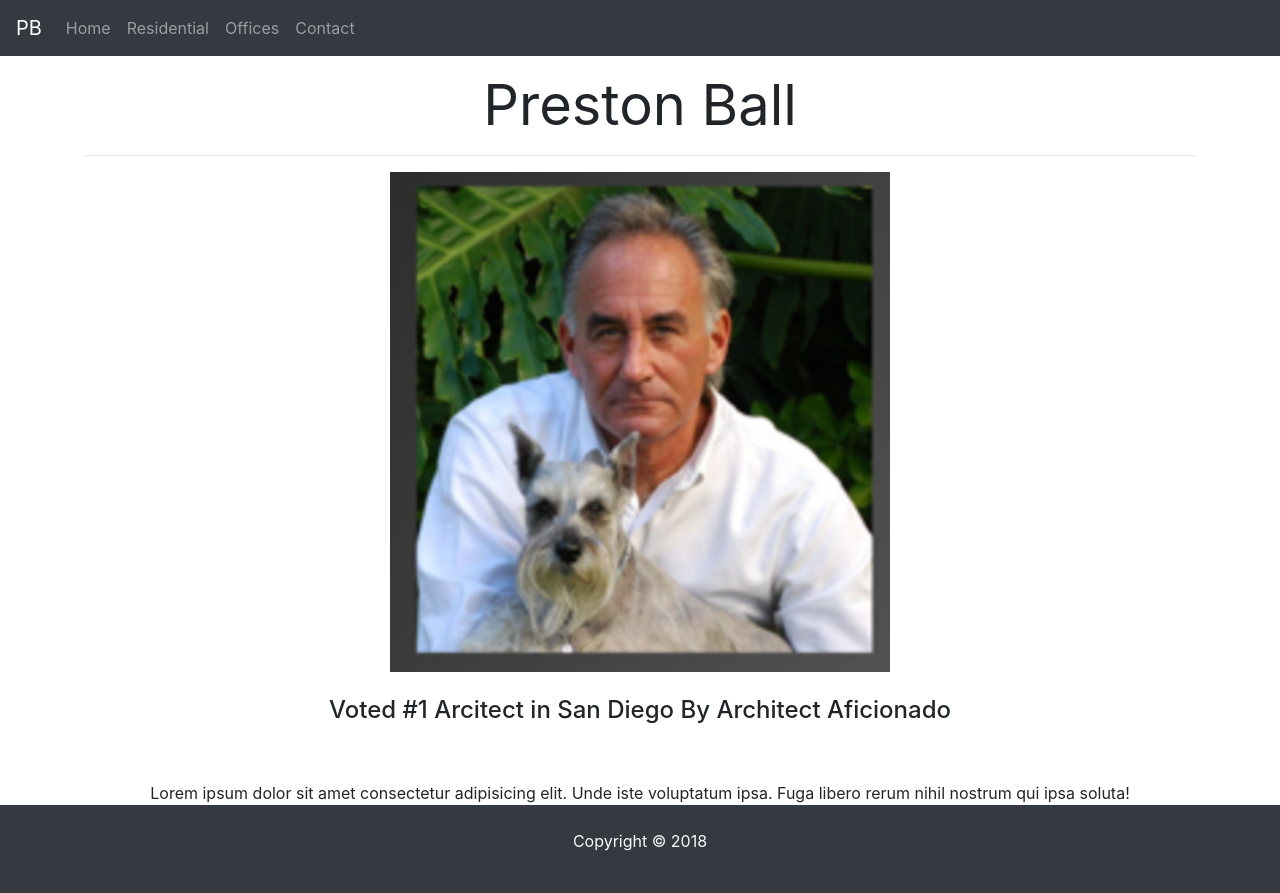
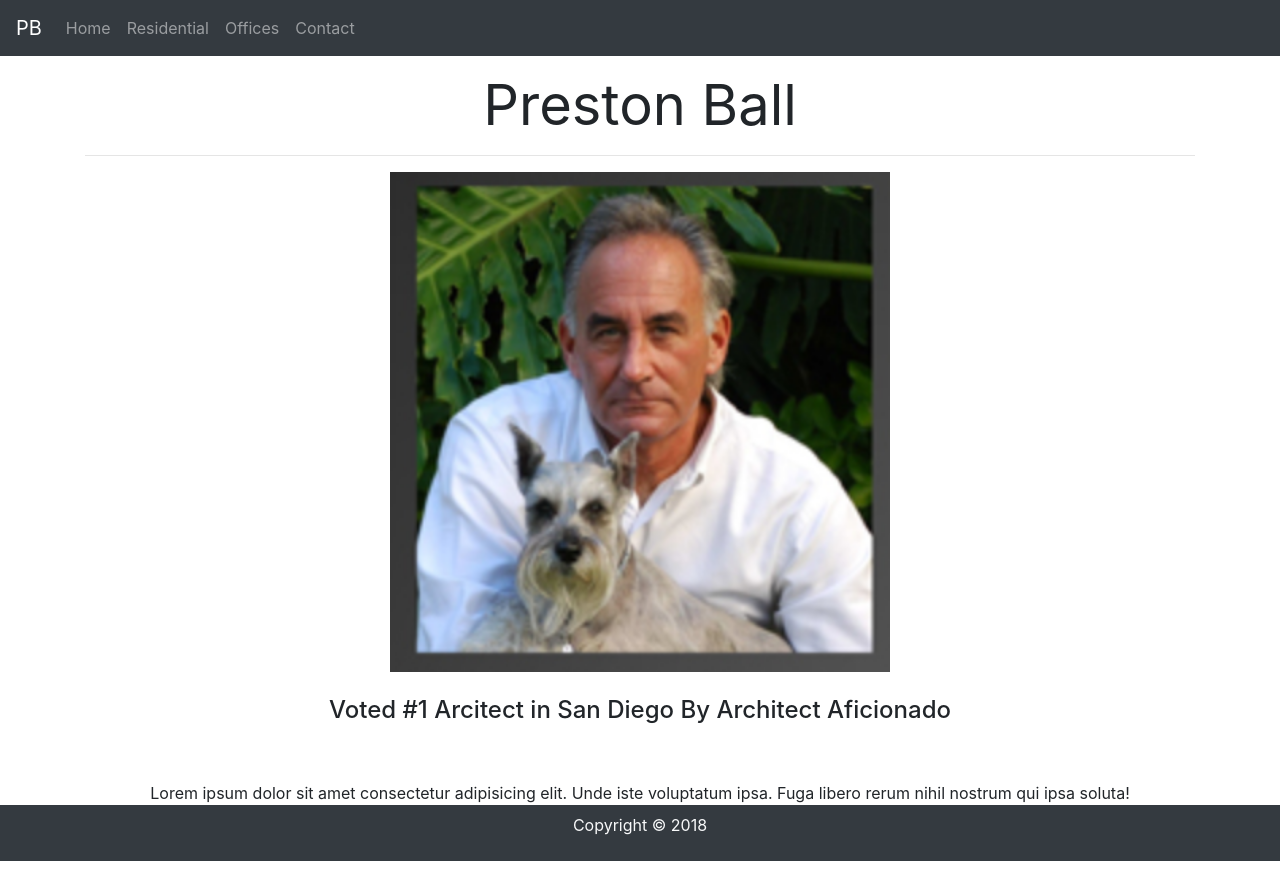
Before and after one commit to garret1983/prestonball, a website: page index.html in a window 1280 px wide. After the commit the page ends 861 px from the top, so only its background shows below. Drawn offline with nearby package versions, Linux system fonts and the light colour scheme.

Commit message:
made footer same size all pages

```diff
--- a/index.html
+++ b/index.html
@@ -74,7 +74,7 @@
     <footer id="main-footer" class="bg-dark">
         <div class="container">
             <div class="row">
-                <div class="col text-center text-light py-4">
+                <div class="col text-center text-light py-2">
                     <p>Copyright &copy;
                         <span id="year"> 2018</span>
                     </p>
```
Also changed, not shown: offices.html (+1 -1 lines).
